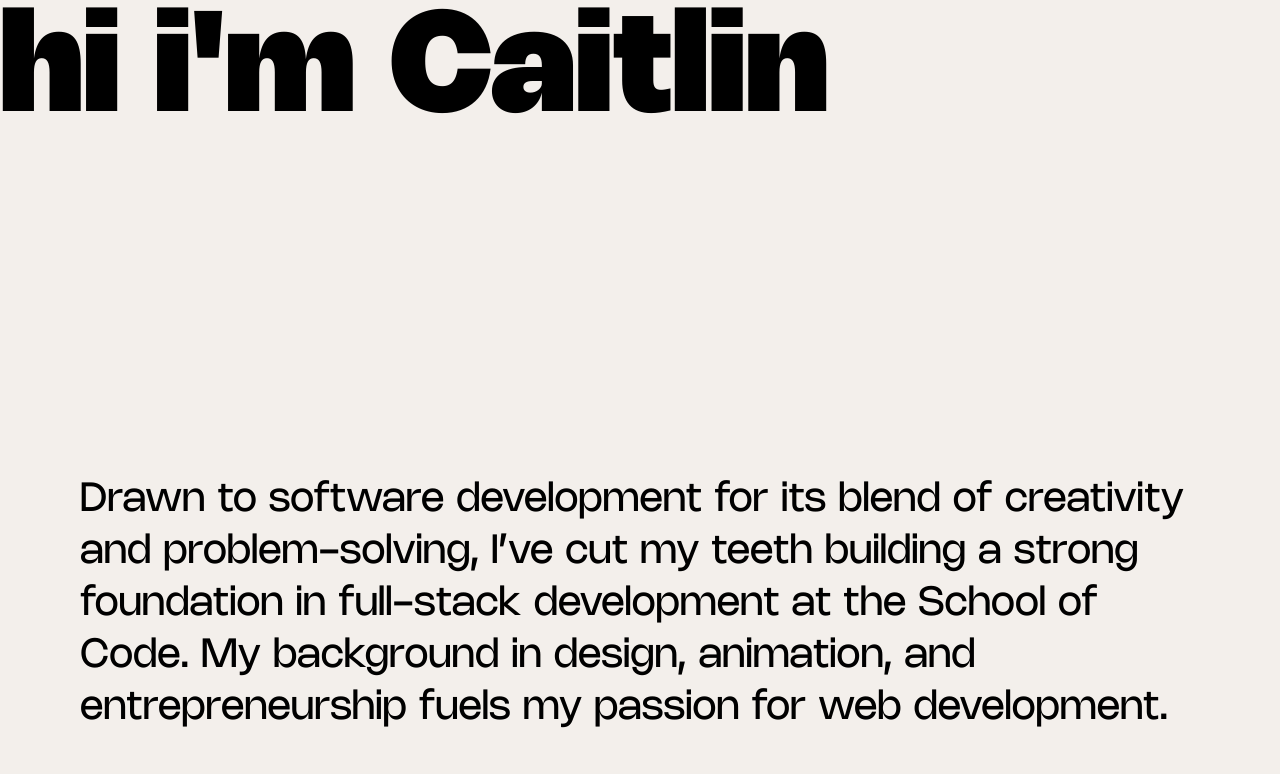
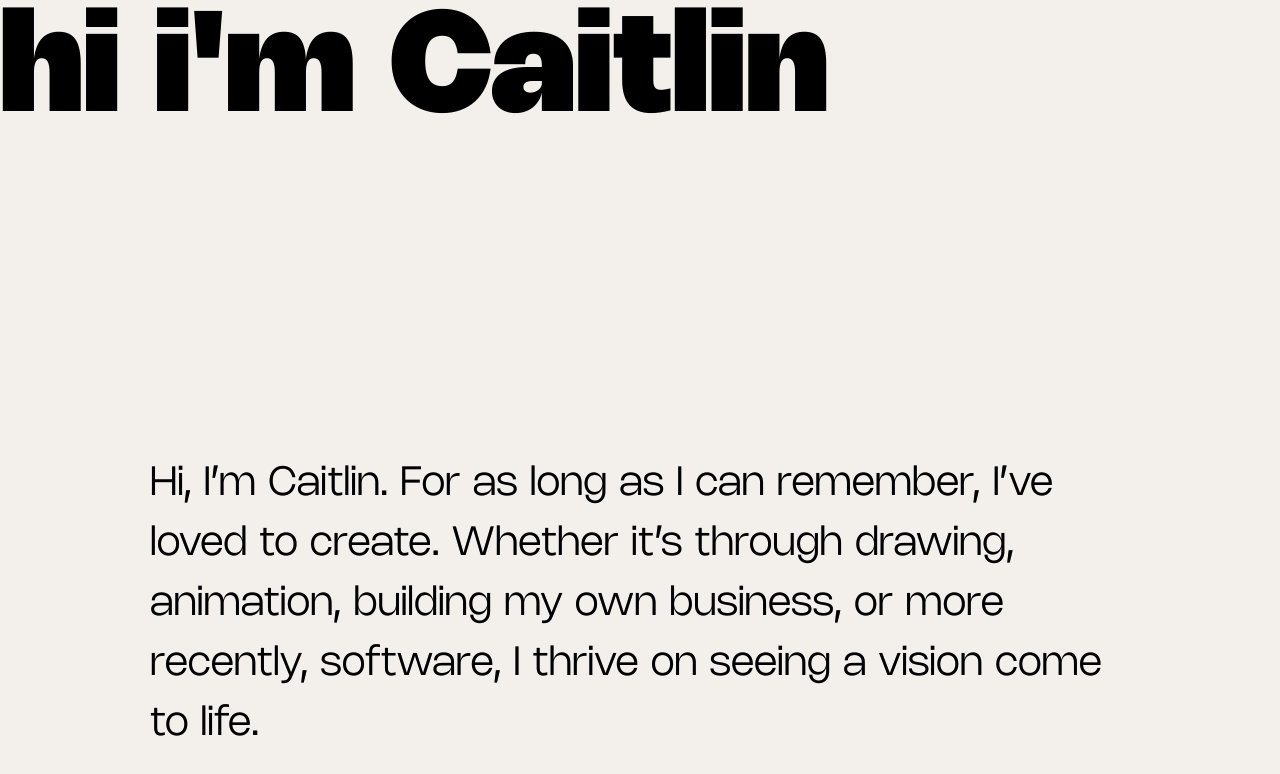
Before and after one commit to ccyoung22/DevPortfolio, a Next.js app in the folder portfolio/: page / in a window 1280 px wide. Shown: the part 682-1456 px from the top of the page. Built offline with nearby package versions, Linux system fonts and the light colour scheme.

Commit message:
Animation and style of about edited

```diff
--- a/portfolio/src/app/components/About/About.module.css
+++ b/portfolio/src/app/components/About/About.module.css
@@ -9,11 +9,12 @@
 
 .aboutText {
   font-size: 40px;
-  font-family: "NohemiRegular";
-  padding: 80px;
-  line-height: 1;
-  letter-spacing: small;
+  font-family: "NohemiLight";
+  padding: 150px;
+  line-height: 1.2;
+  letter-spacing: medium;
   display: flex;
+  text-align: center;
   flex-wrap: wrap;
 }
 .word {
@@ -24,5 +25,5 @@
 
 .shadow {
   position: absolute;
-  opacity: 0.1;
+  opacity: 0.3;
 }
--- a/portfolio/src/app/components/About/About.tsx
+++ b/portfolio/src/app/components/About/About.tsx
@@ -4,7 +4,7 @@ import { useScroll, motion, useTransform, MotionValue } from "framer-motion";
 import { useRef } from "react";
 
 const paragraph =
-  "Drawn to software development for its blend of creativity and problem-solving, I’ve cut my teeth building a strong foundation in full-stack development at the School of Code. My background in design, animation, and entrepreneurship fuels my passion for web development.";
+  "Hi, I’m Caitlin. For as long as I can remember, I’ve loved to create. Whether it’s through drawing, animation, building my own business, or more recently, software, I thrive on seeing a vision come to life.";
 
 const words = paragraph.split(" ");
 
@@ -13,7 +13,7 @@ export default function About() {
 
   const { scrollYProgress } = useScroll({
     target: element,
-    offset: ["start 0.6", "start 0.25"],
+    offset: ["start 0.4", "start 0.25"],
   });
 
   return (
--- a/portfolio/src/app/components/Hero/Hero.tsx
+++ b/portfolio/src/app/components/Hero/Hero.tsx
@@ -21,14 +21,14 @@ export default function Hero() {
     <>
       <section className={styles.container}>
         <motion.div
-        // animate={{
-        //   y: -scrollY * 0.3,
-        // }}
-        // transition={{
-        //   type: "spring",
-        //   stiffness: 80,
-        //   damping: 15,
-        // }}
+          animate={{
+            y: -scrollY * 0.3,
+          }}
+          transition={{
+            type: "spring",
+            stiffness: 80,
+            damping: 15,
+          }}
         >
           <h1 className={styles.title}>
             hi i&apos;m <span className={styles.caitlin}>Caitlin</span>
```
